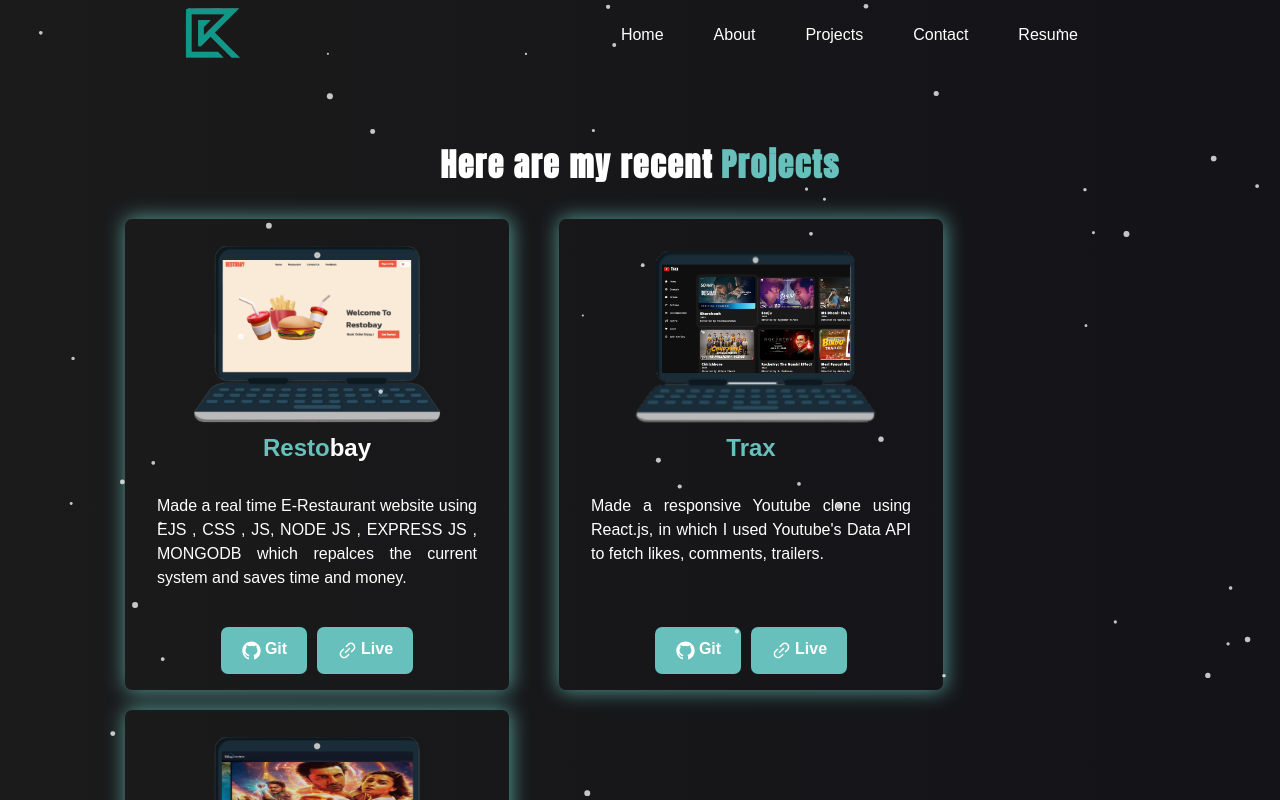
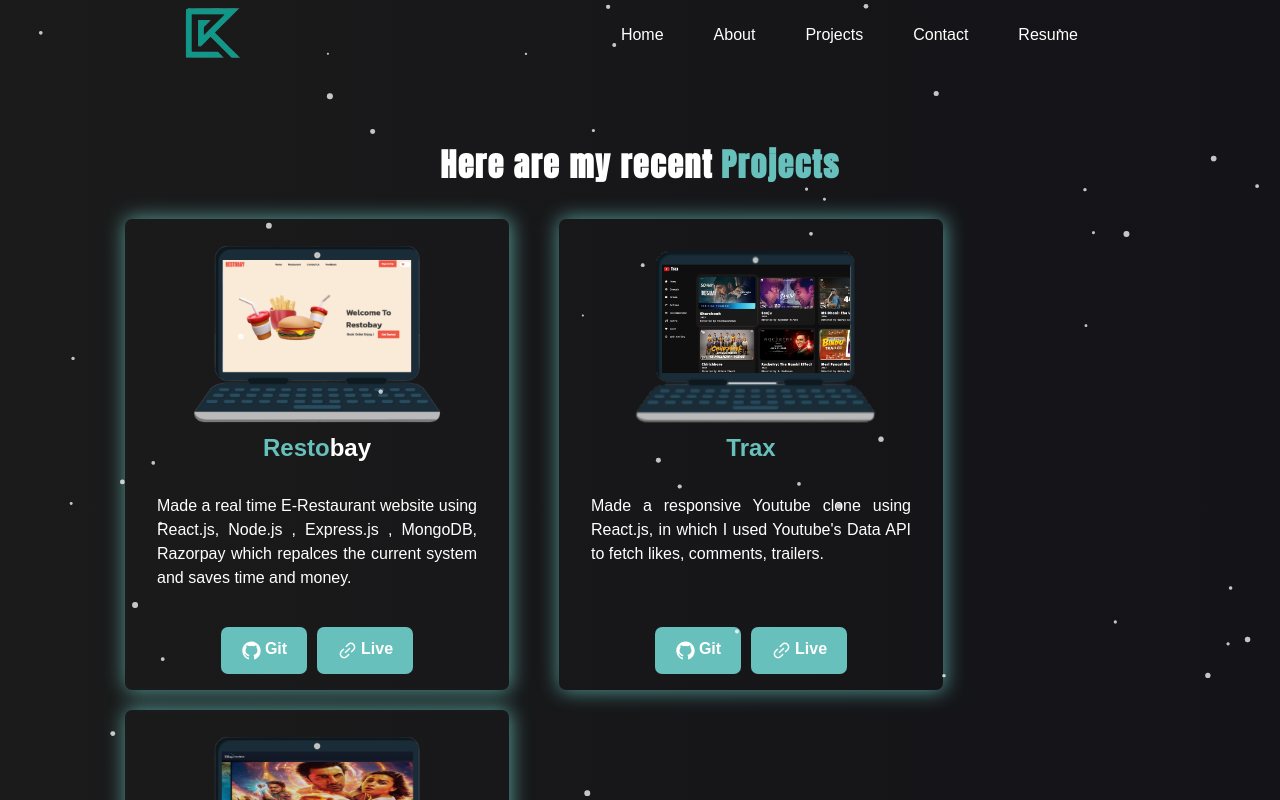
Before and after one commit to ikarthik21/PortFolio, a React (Create React App) app: page /projects in a window 1280 px wide. Shown: the top 800 px of the page. Built offline with nearby package versions, Linux system fonts and the light colour scheme.

Commit message:
Update Projects.js

```diff
--- a/src/Components/Home/Projects.js
+++ b/src/Components/Home/Projects.js
@@ -17,11 +17,11 @@ const Projects = () => {
             <ProjectItem>
               <img src="/images/RestobayImg.png" alt="" />
               <h2> <span id="colorspans">Resto</span>bay</h2>
-              <p>Made a real time E-Restaurant website using EJS , CSS , JS, NODE JS , EXPRESS JS ,
-                MONGODB which repalces the current system and saves time and money. </p>
+              <p>Made a real time E-Restaurant website using React.js, Node.js , Express.js ,
+                MongoDB, Razorpay which repalces the current system and saves time and money. </p>
               <Linkbox>
-                <a href="https://github.com/ikarthik21/Restobay.io" target="_blank" rel="noreferrer"><span> <AiFillGithub size={21} /> <h4>Git </h4>   </span>  </a>
-                <a href="https://restobay-kk.onrender.com/" target="_blank" rel="noreferrer">   <span> <AiOutlineLink size={21} /> <h4> Live </h4>  </span>  </a>
+                <a href="https://github.com/ikarthik21/Restobay" target="_blank" rel="noreferrer"><span> <AiFillGithub size={21} /> <h4>Git </h4>   </span>  </a>
+                <a href="https://restobayfoods.onrender.com/" target="_blank" rel="noreferrer">   <span> <AiOutlineLink size={21} /> <h4> Live </h4>  </span>  </a>
               </Linkbox>
             </ProjectItem>
 
```
